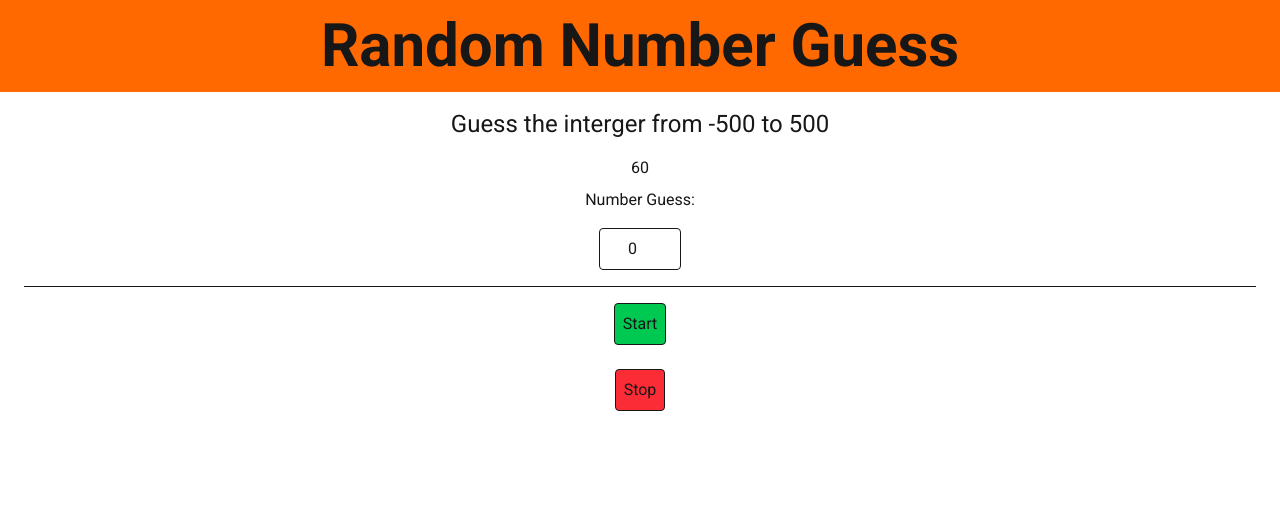
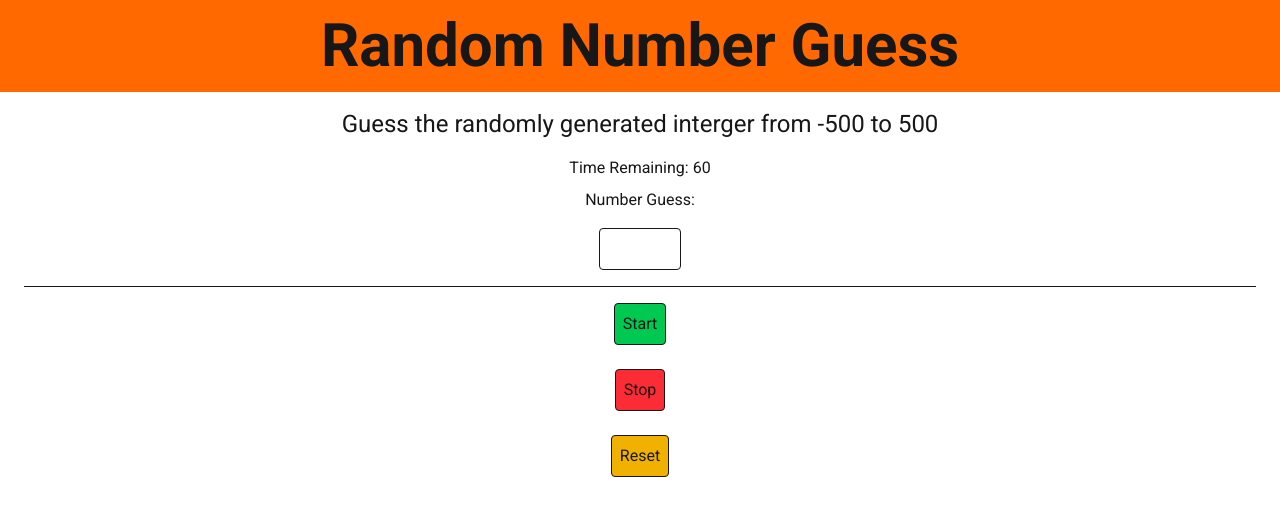
Before and after one commit to starrv/RandomNumberGuess, a Next.js app: page / in a window 1280 px wide. Shown: the top 516 px of the page. Built offline with nearby package versions, Linux system fonts and the light colour scheme.

Commit message:
updated UI

```diff
--- a/app/page.tsx
+++ b/app/page.tsx
@@ -13,7 +13,7 @@ function App() {
 
   const [count,setCount]=useState(timerLimit);
   const [randNum,setRandNum]=useState(0);
-  const [userInput,setUserInput]=useState("0");
+  const [userInput,setUserInput]=useState("");
 
   const tokAudio:any=useRef(null);
   const alarmAudio:any=useRef(null);
@@ -72,11 +72,11 @@ function App() {
       <main className="m-4">
         <header className="m-4">
           <h2 className="text-2xl m-2">
-            Guess the interger from {min} to {max}
+            Guess the randomly generated interger from {min} to {max}
           </h2>
         </header>
         <p className={feedbackCSSClasses}>{feedback}</p>
-        <p className="m-2">{count}</p>
+        <p className="m-2">Time Remaining: {count}</p>
         <div className="row m-2">
           <div className="col m-2">
             <label htmlFor='userInputBox'>
@@ -84,7 +84,7 @@ function App() {
             </label>
           </div>
           <div className="col m-2">
-              <input className="border rounded-sm text-center m-2 p-2" type="number" id="userInputBox" name="userInputBox" min={min} max={max} onChange={provideFeedback} value={userInput} />
+              <input className="border rounded-sm text-center m-2 p-2" type="number" id="userInputBox" name="userInputBox" min={min} max={max} onChange={provideFeedback} value={userInput} disabled={timer ? false : true} />
           </div>
         </div>
         <hr className="m-2" />
@@ -94,6 +94,9 @@ function App() {
           </div>
           <div className="col m-2">
             <button className="border rounded-sm bg-red-500 cursor-pointer m-2 p-2" onClick={userEndGame}>Stop</button>
+          </div>
+          <div className="col m-2">
+            <button className="border rounded-sm bg-yellow-500 cursor-pointer m-2 p-2" onClick={resetInput} disabled={timer ? false : true}>Reset</button>
           </div>
         </div>
         <audio ref={alarmAudio} src="./audio/alarm.wav"></audio>
@@ -111,7 +114,23 @@ function App() {
 
   function countdown(){
     setCount(count=>count-1);
-    tokAudio.current.play();
+    playAudio(tokAudio.current);
+  }
+
+  async function playAudio(audio:HTMLAudioElement){
+    audio.load();
+    try{
+      await audio.play();
+    }
+    catch(error){
+      console.log(error);
+    }
+  }
+
+  function stopAudio(){
+    alarmAudio.current.pause();
+    tokAudio.current.pause();
+    wonAudio.current.pause();
   }
 
   function setRandomNumber(){
@@ -123,8 +142,14 @@ function App() {
   }
 
   function resetGame(){
+    resetInput();
     setCounter();
     setRandomNumber();
+    stopAudio();
+  }
+
+  function resetInput(){
+    setUserInput("");
   }
 
   function startGame(){
@@ -136,11 +161,14 @@ function App() {
     timer=undefined;
     if(userInteracted.current){
       if(count<=0){
-        alarmAudio.current.play();
+        playAudio(alarmAudio.current);
       }
       else if(parseInt(userInput)===randNum){
-        wonAudio.current.play();
+        playAudio(wonAudio.current);
       }
+    }
+    else{
+      stopAudio();
     }
   }
 
```
